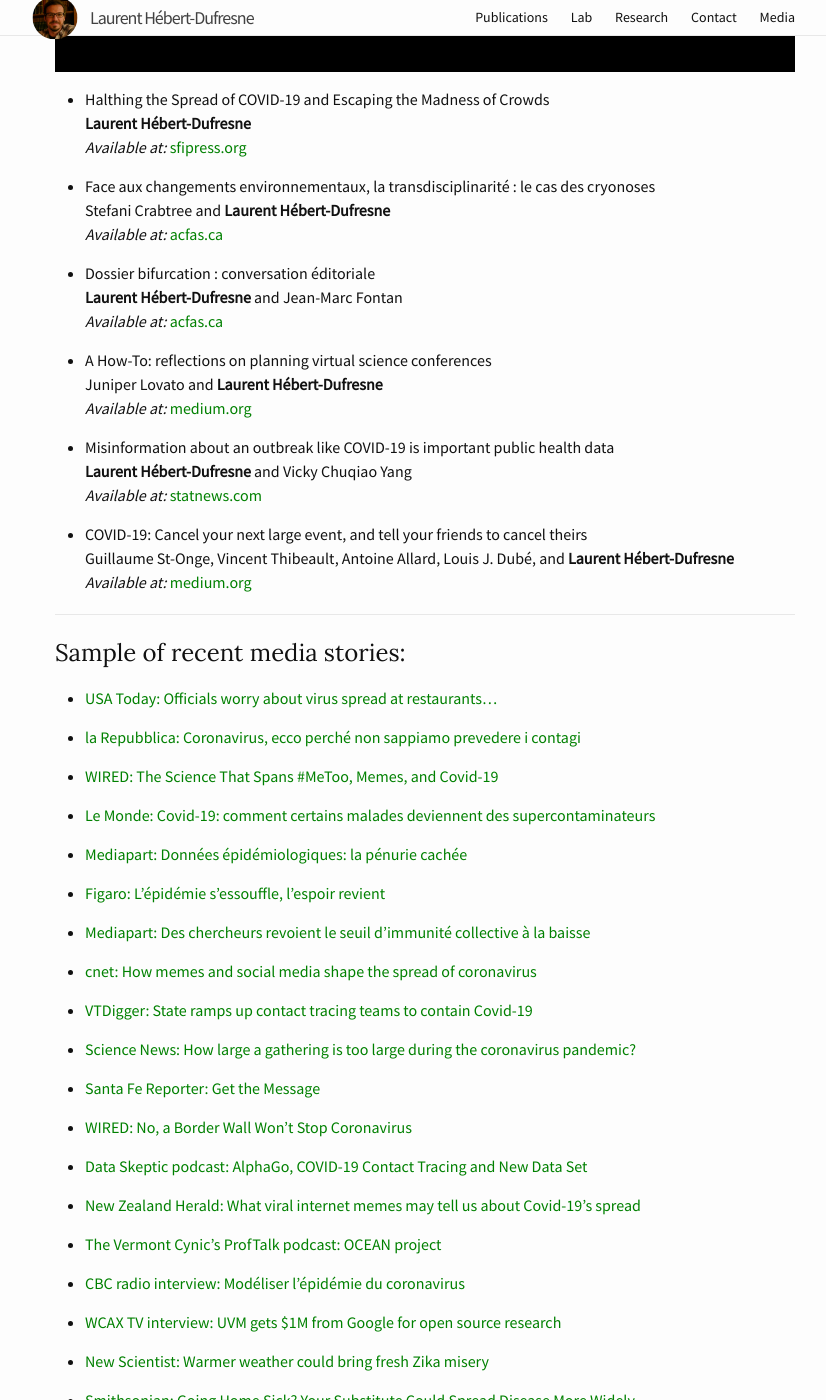
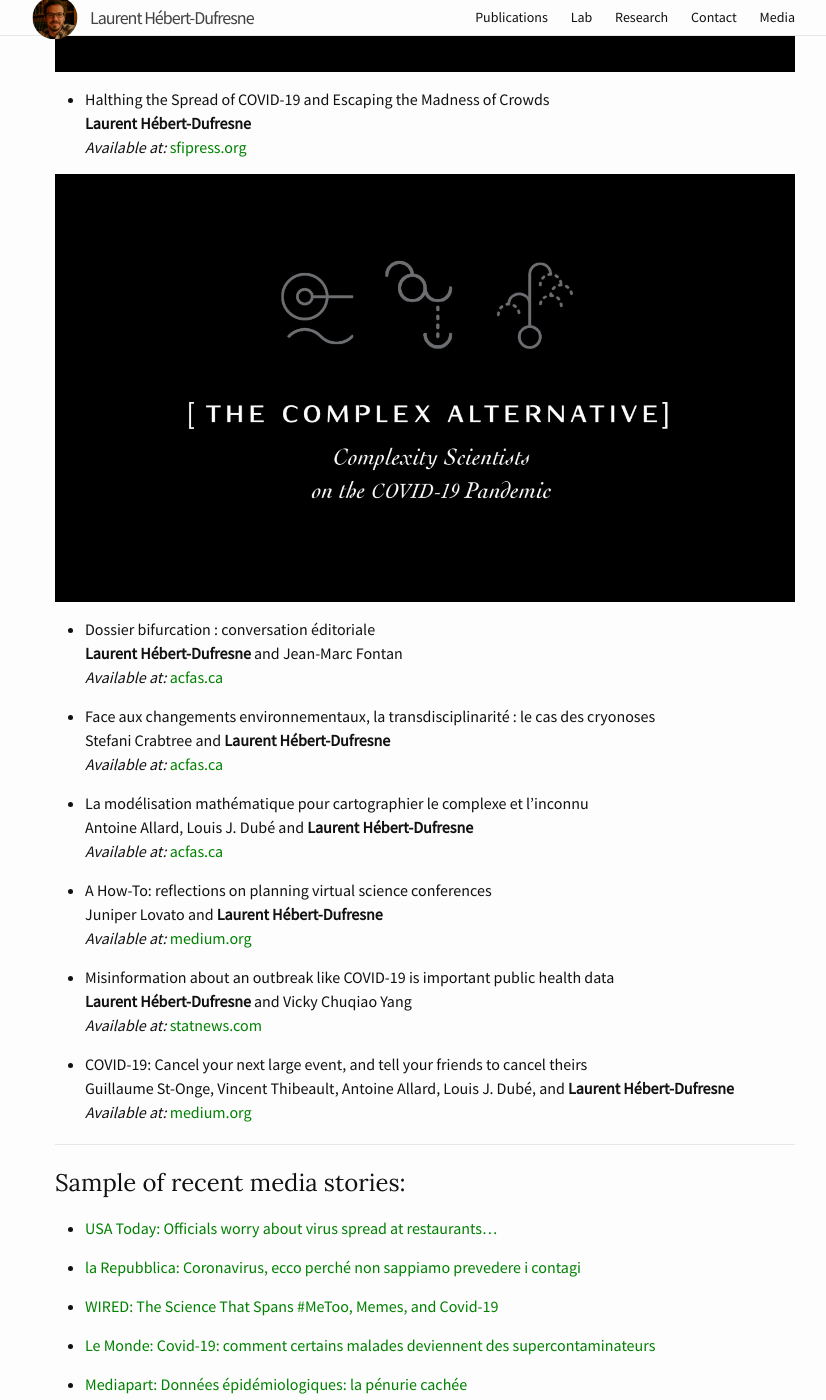
Before and after one commit to laurenthebertdufresne/laurenthebertdufresne.github.io, a Jekyll site: the page built from _pages/media.md, in a window 1280 px wide and 1400 px high, scrolled down 1848 px. Shown: the whole window, without its empty margins (215-1041 px from the left). Built offline with Jekyll 4.4.1, drawn with Linux system fonts in a browser that asks for light colours.

Commit message:
bifurcation issue

```diff
--- a/_pages/media.md
+++ b/_pages/media.md
@@ -27,13 +27,19 @@
     **Laurent Hébert-Dufresne**
     _Available at:_ [sfipress.org](https://www.sfipress.org/books/the-complex-alternative)
 
+<img src="/img/CA_SFI.png?height=315&amp;width=413" border="0" width="100%">
+
+*   Dossier bifurcation : conversation éditoriale
+    **Laurent Hébert-Dufresne** and Jean-Marc Fontan
+    _Available at:_ [acfas.ca](https://www.acfas.ca/publications/magazine/2020/09/dossier-bifurcation-conversation-editoriale)
+
 *   Face aux changements environnementaux, la transdisciplinarité : le cas des cryonoses
     Stefani Crabtree and **Laurent Hébert-Dufresne**
     _Available at:_ [acfas.ca](https://www.acfas.ca/publications/magazine/2020/09/face-aux-changements-environnementaux-transdisciplinarite-cas)
 
-*   Dossier bifurcation : conversation éditoriale
-    **Laurent Hébert-Dufresne** and Jean-Marc Fontan
-    _Available at:_ [acfas.ca](https://www.acfas.ca/publications/magazine/2020/09/dossier-bifurcation-conversation-editoriale)
+*   La modélisation mathématique pour cartographier le complexe et l’inconnu
+    Antoine Allard, Louis J. Dubé and **Laurent Hébert-Dufresne**
+    _Available at:_ [acfas.ca](https://www.acfas.ca/publications/magazine/2020/09/modelisation-mathematique-cartographier-complexe-inconnu)
 
 *   A How-To: reflections on planning virtual science conferences
     Juniper Lovato and **Laurent Hébert-Dufresne**
```
Also changed, not shown: img/bifurcation.png (added), 1 other file.
